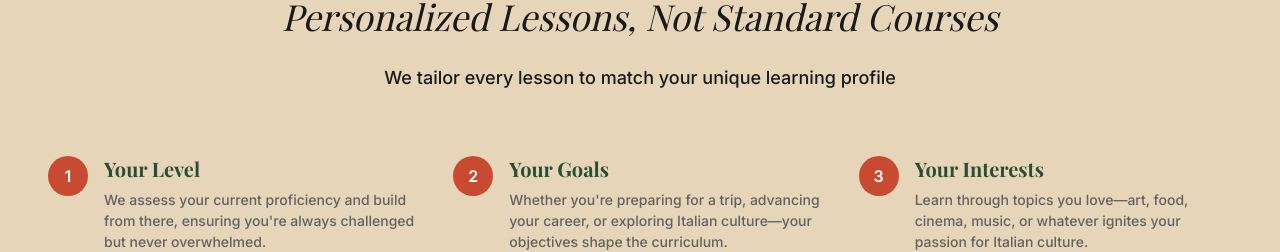
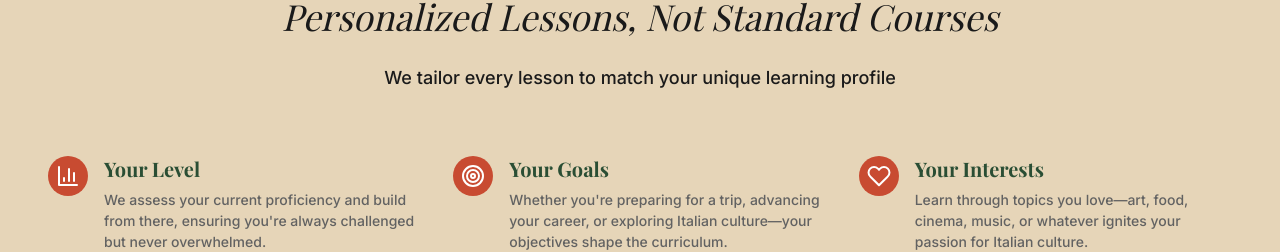
Before and after one commit to Italivo/italivo-web, a Next.js app: page /method in a window 1280 px wide. Shown: the part 1543-1795 px from the top of the page. Built offline with nearby package versions, Linux system fonts and the light colour scheme.

Commit message:
second version

```diff
--- a/app/method/page.tsx
+++ b/app/method/page.tsx
@@ -33,9 +33,67 @@ const learningPaths = [
   },
 ];
 
+// Icon components for Personalized Lessons section
+function ChartIcon() {
+  return (
+    <svg
+      className="w-6 h-6"
+      viewBox="0 0 24 24"
+      fill="none"
+      stroke="currentColor"
+      strokeWidth="2"
+      strokeLinecap="round"
+      strokeLinejoin="round"
+    >
+      <path d="M3 3v18h18" />
+      <path d="M18 17V9" />
+      <path d="M13 17V5" />
+      <path d="M8 17v-3" />
+    </svg>
+  );
+}
+
+function TargetIcon() {
+  return (
+    <svg
+      className="w-6 h-6"
+      viewBox="0 0 24 24"
+      fill="none"
+      stroke="currentColor"
+      strokeWidth="2"
+      strokeLinecap="round"
+      strokeLinejoin="round"
+    >
+      <circle cx="12" cy="12" r="10" />
+      <circle cx="12" cy="12" r="6" />
+      <circle cx="12" cy="12" r="2" />
+    </svg>
+  );
+}
+
+function HeartIcon() {
+  return (
+    <svg
+      className="w-6 h-6"
+      viewBox="0 0 24 24"
+      fill="none"
+      stroke="currentColor"
+      strokeWidth="2"
+      strokeLinecap="round"
+      strokeLinejoin="round"
+    >
+      <path d="M20.84 4.61a5.5 5.5 0 0 0-7.78 0L12 5.67l-1.06-1.06a5.5 5.5 0 0 0-7.78 7.78l1.06 1.06L12 21.23l7.78-7.78 1.06-1.06a5.5 5.5 0 0 0 0-7.78z" />
+    </svg>
+  );
+}
+
 export default function MethodPage() {
   // Duplicate learning paths for seamless infinite scroll
-  const duplicatedPaths = [...learningPaths, ...learningPaths, ...learningPaths];
+  const duplicatedPaths = [
+    ...learningPaths,
+    ...learningPaths,
+    ...learningPaths,
+  ];
 
   return (
     <main>
@@ -91,9 +149,10 @@ export default function MethodPage() {
               Learn Italian in the context that matters to you.
             </h3>
             <p className={cn(typography({ variant: "body" }))}>
-              Whether you&apos;re passionate about art, exploring Italian cuisine,
-              navigating healthcare, or handling daily bureaucracy—we create
-              personalized learning paths tailored to your specific needs.
+              Whether you&apos;re passionate about art, exploring Italian
+              cuisine, navigating healthcare, or handling daily bureaucracy—we
+              create personalized learning paths tailored to your specific
+              needs.
             </p>
             <p className={cn(typography({ variant: "body", margin: false }))}>
               Language and real-life context learned together, making every
@@ -119,7 +178,12 @@ export default function MethodPage() {
                       aria-hidden
                     />
                   </div>
-                  <p className={cn(typography({ variant: "small", margin: false }), "text-center font-semibold")}>
+                  <p
+                    className={cn(
+                      typography({ variant: "small", margin: false }),
+                      "text-center font-semibold",
+                    )}
+                  >
                     {item.title}
                   </p>
                 </div>
@@ -136,7 +200,7 @@ export default function MethodPage() {
             <h2
               className={cn(
                 typography({ variant: "h2", margin: true }),
-                "text-center"
+                "text-center",
               )}
             >
               Personalized Lessons, Not Standard Courses
@@ -144,7 +208,7 @@ export default function MethodPage() {
             <p
               className={cn(
                 typography({ variant: "lead", margin: false }),
-                "max-w-4xl mx-auto text-center"
+                "max-w-4xl mx-auto text-center",
               )}
             >
               We tailor every lesson to match your unique learning profile
@@ -153,14 +217,14 @@ export default function MethodPage() {
 
           <div className="grid grid-cols-1 md:grid-cols-3 gap-8">
             <div className="flex gap-4">
-              <span className="shrink-0 flex items-center justify-center w-10 h-10 rounded-full font-sans font-semibold text-base text-white bg-accent">
-                1
+              <span className="shrink-0 flex items-center justify-center w-10 h-10 rounded-full text-white bg-accent p-2">
+                <ChartIcon />
               </span>
               <div>
                 <h3
                   className={cn(
                     typography({ variant: "h3", margin: false }),
-                    "text-olive-700 mb-2"
+                    "text-olive-700 mb-2",
                   )}
                 >
                   Your Level
@@ -168,23 +232,24 @@ export default function MethodPage() {
                 <p
                   className={cn(
                     typography({ variant: "small", margin: false }),
-                    "text-muted-foreground"
+                    "text-muted-foreground",
                   )}
                 >
-                  We assess your current proficiency and build from there, ensuring you&apos;re always challenged but never overwhelmed.
+                  We assess your current proficiency and build from there,
+                  ensuring you&apos;re always challenged but never overwhelmed.
                 </p>
               </div>
             </div>
 
             <div className="flex gap-4">
-              <span className="shrink-0 flex items-center justify-center w-10 h-10 rounded-full font-sans font-semibold text-base text-white bg-accent">
-                2
+              <span className="shrink-0 flex items-center justify-center w-10 h-10 rounded-full text-white bg-accent p-2">
+                <TargetIcon />
               </span>
               <div>
                 <h3
                   className={cn(
                     typography({ variant: "h3", margin: false }),
-                    "text-olive-700 mb-2"
+                    "text-olive-700 mb-2",
                   )}
                 >
                   Your Goals
@@ -192,23 +257,25 @@ export default function MethodPage() {
                 <p
                   className={cn(
                     typography({ variant: "small", margin: false }),
-                    "text-muted-foreground"
+                    "text-muted-foreground",
                   )}
                 >
-                  Whether you&apos;re preparing for a trip, advancing your career, or exploring Italian culture—your objectives shape the curriculum.
+                  Whether you&apos;re preparing for a trip, advancing your
+                  career, or exploring Italian culture—your objectives shape the
+                  curriculum.
                 </p>
               </div>
             </div>
 
             <div className="flex gap-4">
-              <span className="shrink-0 flex items-center justify-center w-10 h-10 rounded-full font-sans font-semibold text-base text-white bg-accent">
-                3
+              <span className="shrink-0 flex items-center justify-center w-10 h-10 rounded-full text-white bg-accent p-2">
+                <HeartIcon />
               </span>
               <div>
                 <h3
                   className={cn(
                     typography({ variant: "h3", margin: false }),
-                    "text-olive-700 mb-2"
+                    "text-olive-700 mb-2",
                   )}
                 >
                   Your Interests
@@ -216,10 +283,11 @@ export default function MethodPage() {
                 <p
                   className={cn(
                     typography({ variant: "small", margin: false }),
-                    "text-muted-foreground"
+                    "text-muted-foreground",
                   )}
                 >
-                  Learn through topics you love—art, food, cinema, music, or whatever ignites your passion for Italian culture.
+                  Learn through topics you love—art, food, cinema, music, or
+                  whatever ignites your passion for Italian culture.
                 </p>
               </div>
             </div>
@@ -234,7 +302,7 @@ export default function MethodPage() {
             <h2
               className={cn(
                 typography({ variant: "h2", margin: true }),
-                "text-center italic"
+                "text-center italic",
               )}
             >
               HOW TO GET STARTED
@@ -242,7 +310,7 @@ export default function MethodPage() {
             <p
               className={cn(
                 typography({ variant: "lead", margin: false }),
-                "max-w-3xl mx-auto text-center text-muted-foreground"
+                "max-w-3xl mx-auto text-center text-muted-foreground",
               )}
             >
               Five simple steps from first call to confident Italian speaker
@@ -257,14 +325,14 @@ export default function MethodPage() {
             <div className="space-y-8">
               {/* Step 1 */}
               <div className="relative flex gap-6">
-                <div className="shrink-0 flex items-center justify-center w-10 h-10 rounded-full font-sans font-semibold text-base bg-accent text-white relative z-10">
+                <div className="shrink-0 flex items-center justify-center w-10 h-10 rounded-full font-sans font-semibold text-base bg-accent text-white">
                   1
                 </div>
                 <div className="flex-1">
                   <h3
                     className={cn(
                       typography({ variant: "h3", margin: false }),
-                      "text-olive-700 mb-2"
+                      "text-olive-700 mb-2",
                     )}
                   >
                     Book Your Free Call
@@ -272,7 +340,7 @@ export default function MethodPage() {
                   <p
                     className={cn(
                       typography({ variant: "small", margin: false }),
-                      "text-muted-foreground"
+                      "text-muted-foreground",
                     )}
                   >
                     Schedule a no-obligation 30-minute conversation with one of
@@ -283,14 +351,14 @@ export default function MethodPage() {
 
               {/* Step 2 */}
               <div className="relative flex gap-6">
-                <div className="shrink-0 flex items-center justify-center w-10 h-10 rounded-full font-sans font-semibold text-base bg-accent text-white relative z-10">
+                <div className="shrink-0 flex items-center justify-center w-10 h-10 rounded-full font-sans font-semibold text-base bg-accent text-white">
                   2
                 </div>
                 <div className="flex-1">
                   <h3
                     className={cn(
                       typography({ variant: "h3", margin: false }),
-                      "text-olive-700 mb-2"
+                      "text-olive-700 mb-2",
                     )}
                   >
                     Discuss Your Goals & Level
@@ -298,26 +366,26 @@ export default function MethodPage() {
                   <p
                     className={cn(
                       typography({ variant: "small", margin: false }),
-                      "text-muted-foreground"
+                      "text-muted-foreground",
                     )}
                   >
-                    Share your objectives and we&apos;ll assess your current Italian
-                    proficiency to understand where you are and where you want to
-                    go.
+                    Share your objectives and we&apos;ll assess your current
+                    Italian proficiency to understand where you are and where
+                    you want to go.
                   </p>
                 </div>
               </div>
 
               {/* Step 3 */}
               <div className="relative flex gap-6">
-                <div className="shrink-0 flex items-center justify-center w-10 h-10 rounded-full font-sans font-semibold text-base bg-accent text-white relative z-10">
+                <div className="shrink-0 flex items-center justify-center w-10 h-10 rounded-full font-sans font-semibold text-base bg-accent text-white">
                   3
                 </div>
                 <div className="flex-1">
                   <h3
                     className={cn(
                       typography({ variant: "h3", margin: false }),
-                      "text-olive-700 mb-2"
+                      "text-olive-700 mb-2",
                     )}
                   >
                     Choose Your Learning Path
@@ -325,25 +393,26 @@ export default function MethodPage() {
                   <p
                     className={cn(
                       typography({ variant: "small", margin: false }),
-                      "text-muted-foreground"
+                      "text-muted-foreground",
                     )}
                   >
                     Select the personalized program that fits your schedule,
-                    budget, and learning style—whether it&apos;s intensive or casual.
+                    budget, and learning style—whether it&apos;s intensive or
+                    casual.
                   </p>
                 </div>
               </div>
 
               {/* Step 4 */}
               <div className="relative flex gap-6">
-                <div className="shrink-0 flex items-center justify-center w-10 h-10 rounded-full font-sans font-semibold text-base bg-accent text-white relative z-10">
+                <div className="shrink-0 flex items-center justify-center w-10 h-10 rounded-full font-sans font-semibold text-base bg-accent text-white">
                   4
                 </div>
                 <div className="flex-1">
                   <h3
                     className={cn(
                       typography({ variant: "h3", margin: false }),
-                      "text-olive-700 mb-2"
+                      "text-olive-700 mb-2",
                     )}
                   >
                     Create Your Custom Plan
@@ -351,25 +420,25 @@ export default function MethodPage() {
                   <p
                     className={cn(
                       typography({ variant: "small", margin: false }),
-                      "text-muted-foreground"
+                      "text-muted-foreground",
                     )}
                   >
-                    We&apos;ll design a tailored curriculum based on your interests,
-                    goals, and the real-life contexts you care about.
+                    We&apos;ll design a tailored curriculum based on your
+                    interests, goals, and the real-life contexts you care about.
                   </p>
                 </div>
               </div>
 
               {/* Step 5 */}
               <div className="relative flex gap-6">
-                <div className="shrink-0 flex items-center justify-center w-10 h-10 rounded-full font-sans font-semibold text-base bg-accent text-white relative z-10">
+                <div className="shrink-0 flex items-center justify-center w-10 h-10 rounded-full font-sans font-semibold text-base bg-accent text-white">
                   5
                 </div>
                 <div className="flex-1">
                   <h3
                     className={cn(
                       typography({ variant: "h3", margin: false }),
-                      "text-olive-700 mb-2"
+                      "text-olive-700 mb-2",
                     )}
                   >
                     Start Learning
@@ -377,7 +446,7 @@ export default function MethodPage() {
                   <p
                     className={cn(
                       typography({ variant: "small", margin: false }),
-                      "text-muted-foreground"
+                      "text-muted-foreground",
                     )}
                   >
                     Begin your journey with engaging, context-based lessons that
```
